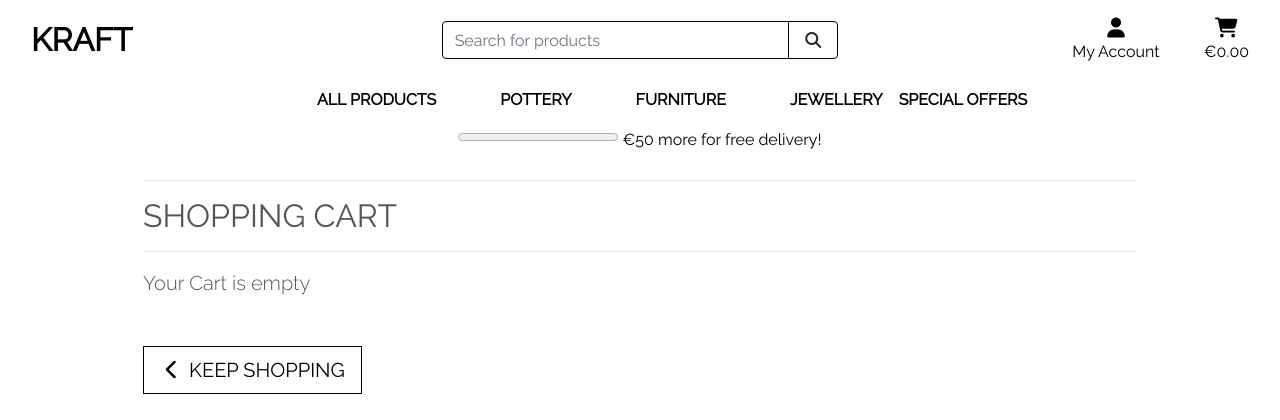
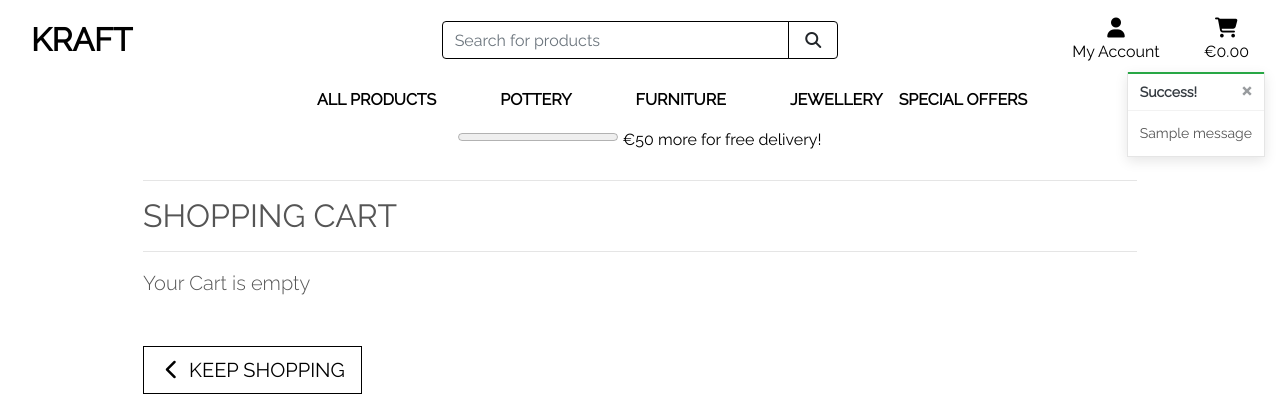
Before and after one commit to DarraghReid/krafts, a Django app: page /cart/ in a window 1280 px wide. Shown: the top 420 px of the page. Run offline with Django 3.2, Linux system fonts and the light colour scheme; tables that the repository leaves empty hold one stand-in row (values such as "Sample post"); one stand-in notice (Sample message) is shown; some libraries are stand-ins or nearby versions.

Commit message:
add toast includes to base.html

```diff
--- a/cart/views.py
+++ b/cart/views.py
@@ -1,4 +1,6 @@
 from django.shortcuts import render, redirect, reverse, HttpResponse
+from django.contrib import messages
+from products.models import Product
 
 
 def view_cart(request):
@@ -9,6 +11,9 @@ def view_cart(request):
 
 def add_to_cart(request, item_id):
     """ Add an item to cart """
+
+    # Get product
+    product = Product.objects.get(pk=item_id)
 
     # Get item quantity from quantity selector form input field
     quantity = int(request.POST.get('quantity'))
@@ -27,6 +32,8 @@ def add_to_cart(request, item_id):
     # Otherwise, add item along with quantity from form
     else:
         cart[item_id] = quantity
+        # Use 'messages' success function to add message to request object
+        messages.success(request, f'Added { product.name } to your cart!')
 
     # Put cart variable into session
     request.session['cart'] = cart
--- a/krafts/settings.py
+++ b/krafts/settings.py
@@ -89,6 +89,8 @@ TEMPLATES = [
         },
     },
 ]
+
+MESSAGE_STORAGE = 'django.contrib.messages.storage.session.SessionStorage'
 
 AUTHENTICATION_BACKENDS = [
     # Needed to login by username in Django admin, regardless of `allauth`
--- a/static/css/base.css
+++ b/static/css/base.css
@@ -139,6 +139,21 @@ a.category-badge > span.badge:hover {
     cursor: pointer;
 }
 
+.message-container {
+    position: fixed;
+    top: 72px;
+    right: 15px;
+    z-index: 9999999999;
+}
+
+.custom-toast {
+    overflow: visible;
+}
+
+.toast-capper {
+    height: 2px;
+}
+
 /* -------------------------------- Media Queries */
 
 /* Slightly larger container on xl screens */
--- a/templates/base.html
+++ b/templates/base.html
@@ -170,7 +170,25 @@
 
         <!-- Messages sent back from Django displayed here -->
         {% if messages %}
-            <div class="message-container"></div>
+            <div class="message-container">
+                {% for message in messages %}
+                    {% with message.level as level %}
+                        <!-- Message of level 40 is an error -->
+                        {% if level == 40 %}
+                            {% include 'includes/toasts/toast_error.html' %}
+                        <!-- Message of level 30 is a warning -->
+                        {% elif level == 30 %}
+                            {% include 'includes/toasts/toast_warning.html' %}
+                        <!-- Message of level 25 is success -->
+                        {% elif level == 25 %}
+                            {% include 'includes/toasts/toast_success.html' %}
+                        <!-- Use info for all other cases -->
+                        {% else %}
+                            {% include 'includes/toasts/toast_info.html' %}
+                        {% endif %}
+                    {% endwith %}
+                {% endfor %}
+            </div>
         {% endif %}
 
         <!-- Additional header on pages that extend this base template -->
@@ -183,6 +201,11 @@
 
         <!-- Javascript to be loaded at end of the body -->
         {% block postloadjs %}
+            <!-- Ensure MESSAGE_STORAGE variable in settings.py is set -->
+            <script type="text/javascript">
+            // Call toast BS method with option of 'show' on elements with .toast class
+                $('.toast').toast('show');
+            </script>
         {% endblock %}
     </body>
 </html>
--- /dev/null
+++ b/templates/includes/toasts/toast_success.html
@@ -0,0 +1,18 @@
+<!-- Bootstrap toast to display success messages to users -->
+<!-- Set to not autohide, user must dismiss toast manually -->
+<!-- Included in base.html -->
+<div class="toast custom-toast rounded-0 border-top-0" data-autohide="false">
+    <div class="arrow-up arrow-success"></div>
+    <div class="w-100 toast-capper bg-success"></div>
+    <!-- Toast header wither heading on left, close btn on right -->
+    <div class="toast-header bg-white text-dark">
+        <strong class="mr-auto">Success!</strong>
+        <button class="ml-2 mb-1 close text-dark" type="button" data-dismiss="toast" aria-label="Close">
+            <span aria-hidden="true">&times;</span>
+        </button>
+    </div>
+    <!-- Toast body displays message template variable -->
+    <div class="toast-body bg-white">
+        {{ message }}
+    </div>
+</div>
```
Also changed, not shown: templates/includes/toasts/toast-info.html (added, +18 -0 lines), templates/includes/toasts/toast_error.html (added, +18 -0 lines), templates/includes/toasts/toast_warning.html (added, +18 -0 lines).
